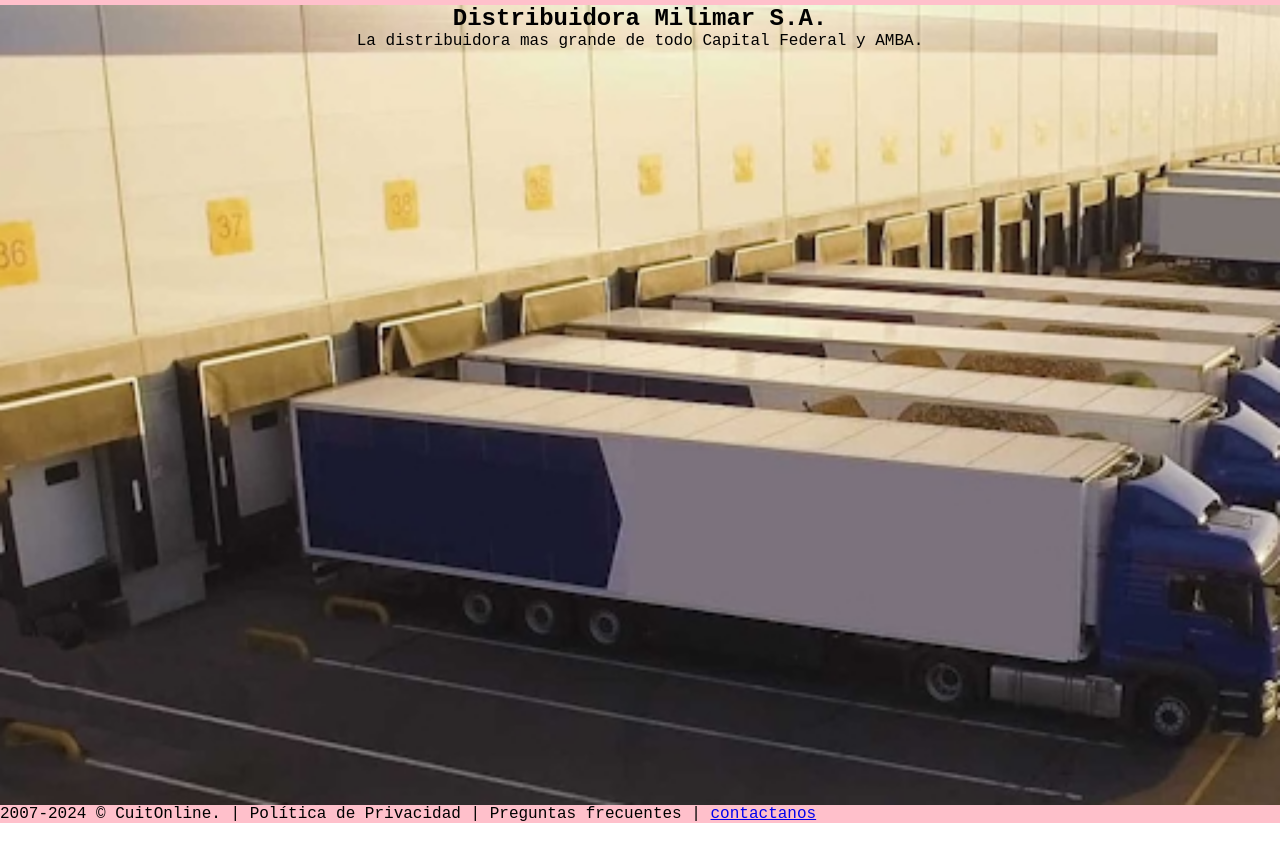
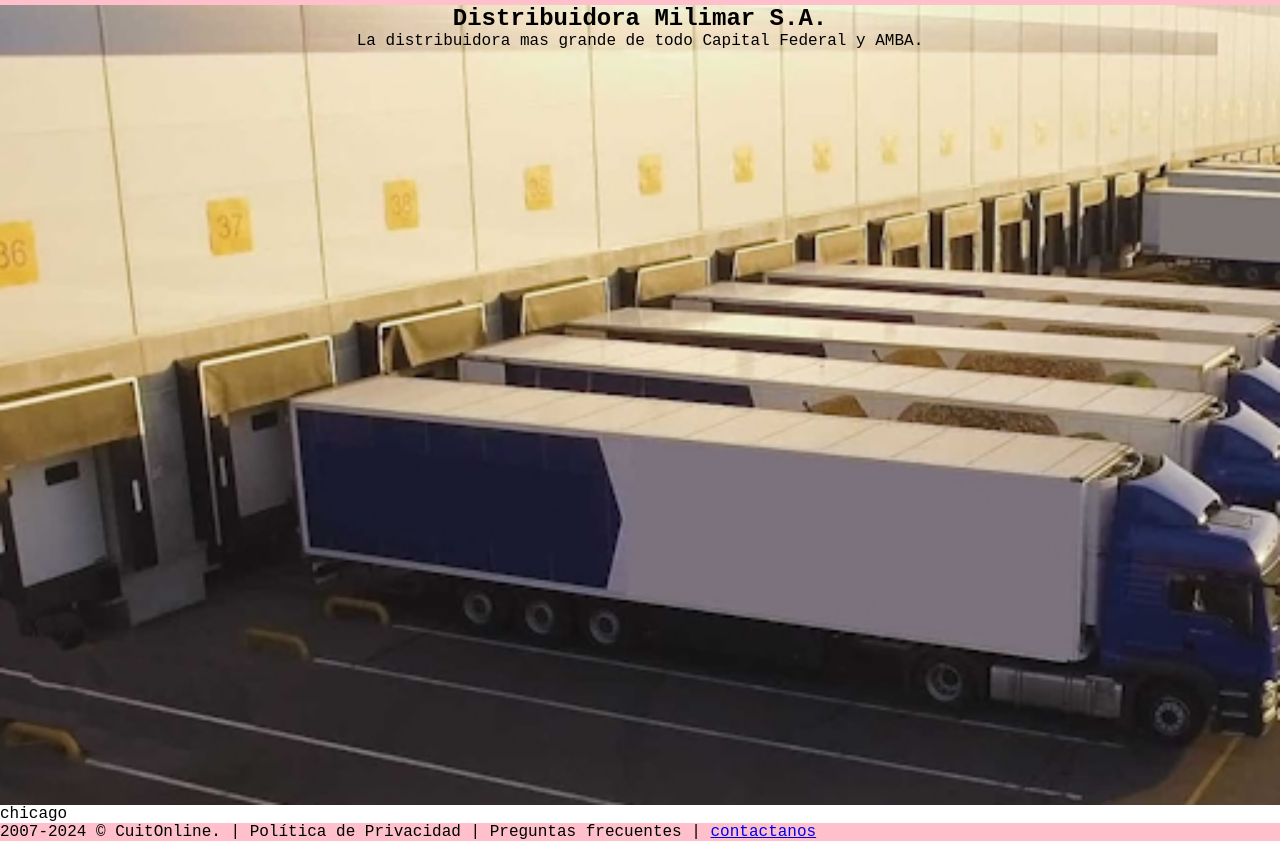
Before and after one commit to NicolasAndretta/Preentrega-3---Andretta-Nicolas---Coderhouse, a plain HTML site: page index.html in a window 1280 px wide. Shown: the part 80-921 px from the top of the page. Drawn offline with Linux system fonts and the light colour scheme.

Commit message:
agregando div

```diff
--- a/index.html
+++ b/index.html
@@ -28,6 +28,7 @@
             </h1>
             <p class="parrafo">La distribuidora mas grande de todo Capital Federal y AMBA.</p>
         </section>
+        <div>chicago </div>
     </main>
     <footer class="footer">
         <p>
```
